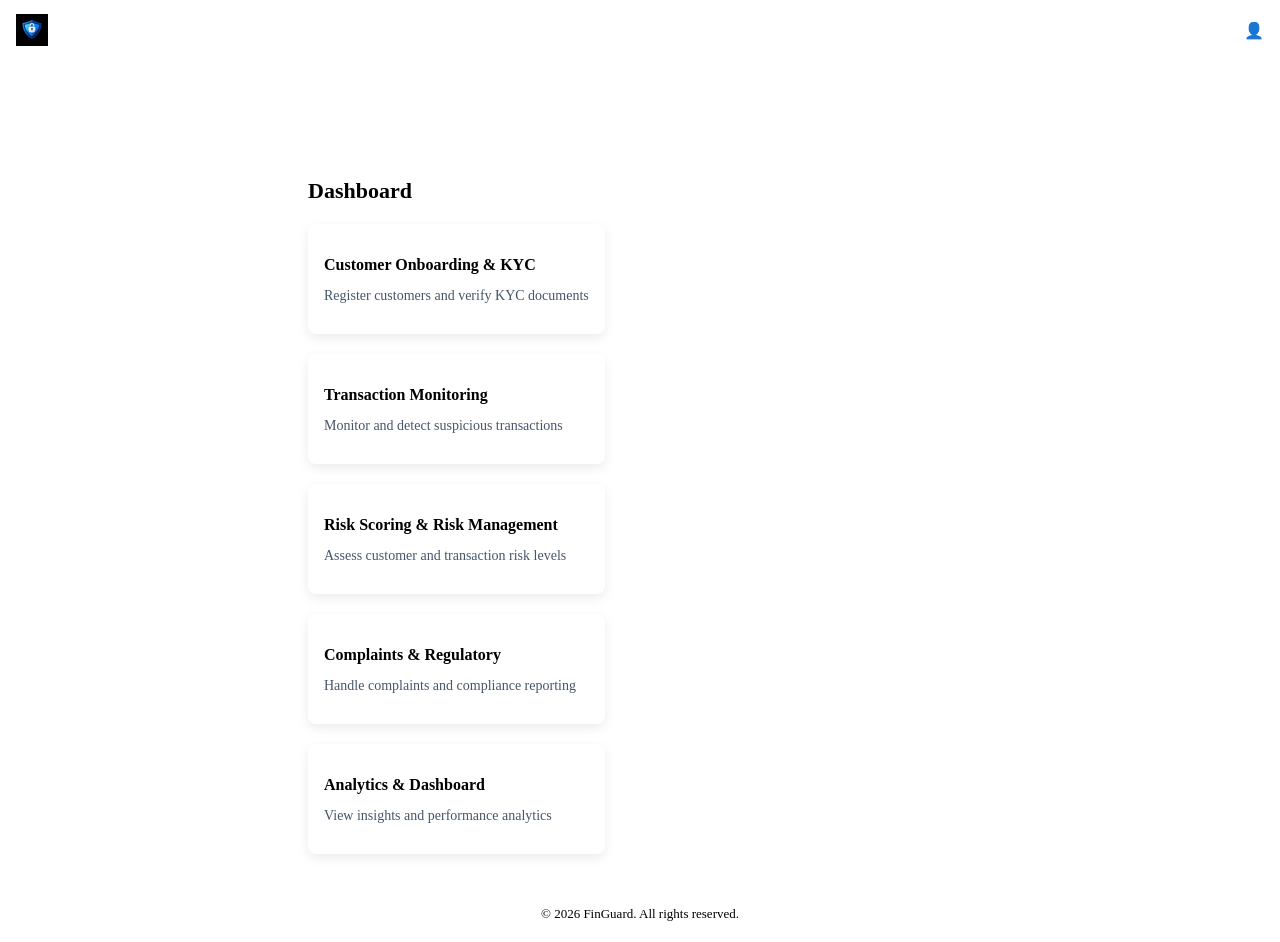
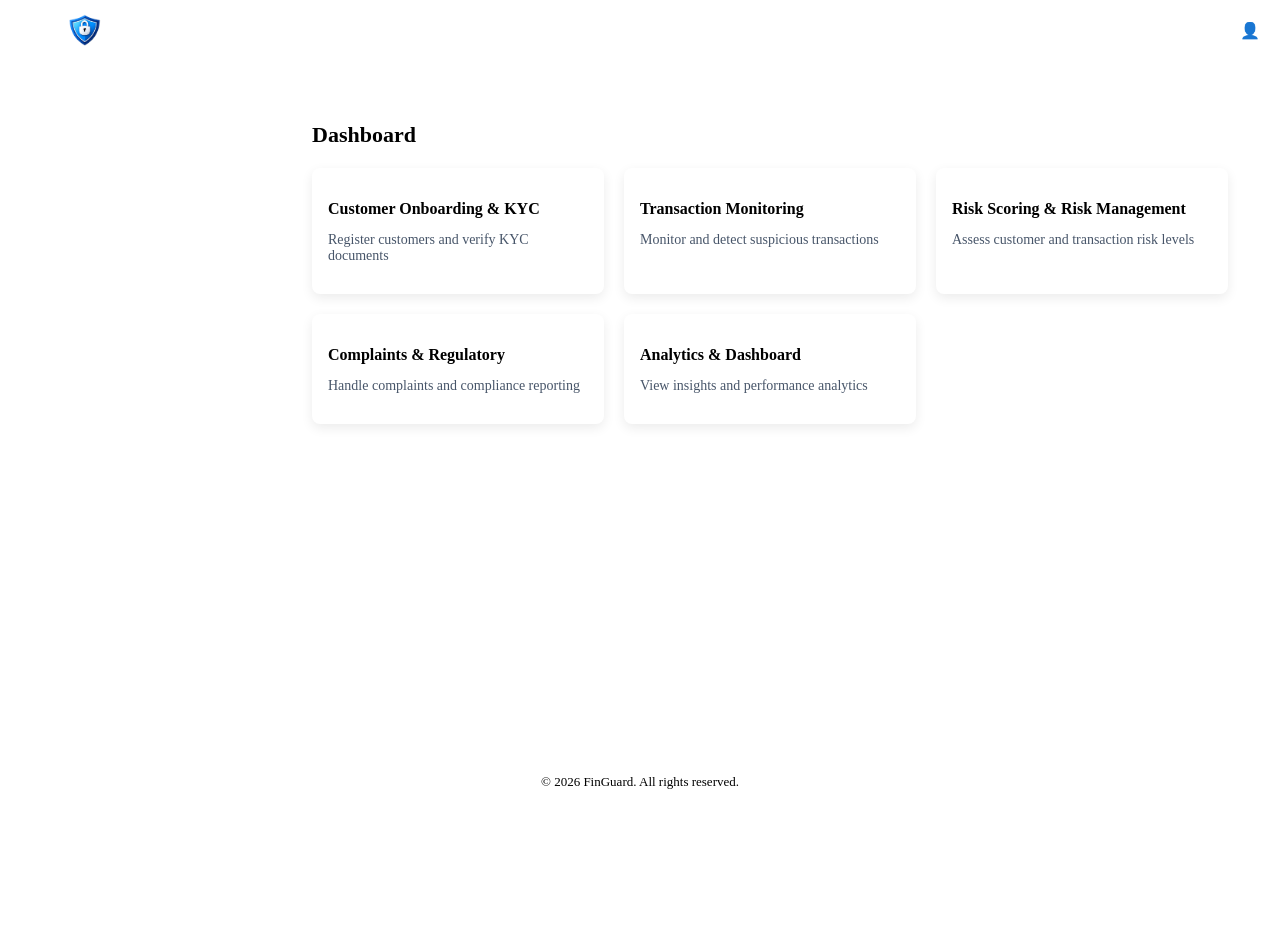
Before and after one commit to Gayathri-8093/FINGUARD, an Angular app: page /banker/dashboard in a window 1280 px wide. After the commit the page ends 868 px from the top, so only its background shows below. Built offline with nearby package versions, Linux system fonts and the light colour scheme.

Commit message:
add logo and change the dashboard

```diff
--- a/src/app/banker/banker-layout/banker-layout.css
+++ b/src/app/banker/banker-layout/banker-layout.css
@@ -4,40 +4,9 @@
   min-height: 100vh;
 }
 
-/* Wrap sidebar + content */
-.layout-wrapper {
-  display: flex;
-  min-height: calc(100vh - 60px); /* header height */
-  margin-top: 60px;
+.main-content {
+  margin-top: 60px;       /* header height */
+  margin-left: 260px;     /* sidebar width */
+  padding: 24px;
+  background-color: var(--container-background);
 }
-
-/* Main content area */
-.banker-body {
-  margin-top: 60px;           /* height of header */
-  margin-left: 260px;         /* width of sidebar */
-  min-height: calc(100vh - 120px);
-  padding: 20px;
-  background: #f8fafc;
-}
-
-/* When sidebar is hidden (optional later) */
-.sidebar-closed .banker-body {
-  margin-left: 0;
-}
-
-.main-content {
-  margin-top: 60px;
-  padding: 20px;
-  transition: margin-left 0.3s ease;
-}
-
-/* Desktop spacing */
-@media (min-width: 1024px) {
-  .main-content {
-    margin-left: 260px;
-  }
-
-  .main-content.expanded {
-    margin-left: 0;
-  }
-}
--- a/src/app/banker/banker-layout/banker-layout.html
+++ b/src/app/banker/banker-layout/banker-layout.html
@@ -1,11 +1,9 @@
 <app-header></app-header>
 
-<div class="layout-wrapper">
   <app-sidebar [isOpen]="isSidebarOpen"></app-sidebar>
 
   <main class="main-content" [class.expanded]="!isSidebarOpen">
     <router-outlet></router-outlet>
   </main>
-</div>
 
 <app-footer></app-footer>
--- a/src/app/banker/banker-layout/banker-layout.ts
+++ b/src/app/banker/banker-layout/banker-layout.ts
@@ -14,7 +14,7 @@ import { Sidebar } from '../../shared/sidebar/sidebar';
   styleUrl: './banker-layout.css',
 })
 export class BankerLayout implements OnInit, OnDestroy{
-  isSidebarOpen = false;
+   isSidebarOpen = false;
   private routerSub!: Subscription;
 
   constructor(
@@ -23,21 +23,15 @@ export class BankerLayout implements OnInit, OnDestroy{
   ) {}
 
   ngOnInit() {
-    // Sync sidebar open state
+    // Listen to sidebar open/close
     this.uiStateService.sidebarOpen$
       .subscribe(open => this.isSidebarOpen = open);
 
-    // Handle route-based sidebar behavior
+    // Close sidebar on route change
     this.routerSub = this.router.events
       .pipe(filter(event => event instanceof NavigationEnd))
-      .subscribe((event: NavigationEnd) => {
-        if (event.urlAfterRedirects === '/banker/dashboard') {
-          // ✅ Auto-open sidebar ONLY on dashboard
-          this.uiStateService.openSidebar();
-        } else {
-          // ❌ Close sidebar on all other pages
-          this.uiStateService.closeSidebar();
-        }
+      .subscribe(() => {
+        this.uiStateService.closeSidebar();
       });
   }
 
--- a/src/app/login-page/login-page.css
+++ b/src/app/login-page/login-page.css
@@ -54,3 +54,6 @@ button:hover {
     border-radius: 16px;
     margin-bottom: 10px;
 }
+img{
+  height: 90px;
+}
--- a/src/app/login-page/login-page.html
+++ b/src/app/login-page/login-page.html
@@ -1,6 +1,6 @@
 <div class="login-container">
 <div class="login-card">
-    <img src="public/images/Image.jpg" alt="FinGuard Logo" class="logo"/>
+<img src="assets/logotoo.png" alt="FinGuard Logo" class="logo"/>
 <h2>FinGuard</h2>
 <p class="subtitle">Fraud Detection & Risk Management System</p>
 <input
--- a/src/app/shared/footer/footer.css
+++ b/src/app/shared/footer/footer.css
@@ -1,7 +1,11 @@
 .footer {
   background-color: var(--grey-very-light);
   color: var(--grey-very-dark);
+  position: fixed;
+  left: 0; bottom: 0;
   text-align: center;
-  padding: 12px;
+  padding: 10px 0;
+  width: 100%;
   font-size: 13px;
+  margin-top: 40px;
 }
--- a/src/app/shared/header/header.css
+++ b/src/app/shared/header/header.css
@@ -1,15 +1,18 @@
 .app-header {
-   position: fixed;
+  position: fixed;
   top: 0;
   left: 0;
   right: 0;
+
   height: 60px;
   background-color: var(--primary);
   color: white;
+
   display: flex;
   justify-content: space-between;
   align-items: center;
-  padding: 0 16px;
+
+  padding: 0 20px;
   z-index: 1000;
 }
 
@@ -27,22 +30,14 @@
   cursor: pointer;
 }
 
-@media (min-width: 1024px) {
-  .hamburger{
-    display: none;
-  }
-}
-
 .brand {
   display: flex;
   align-items: center;
   gap: 8px;
-  cursor: pointer;
 }
 
 .logo {
   height: 32px;
-  max-width: 100%;
 }
 
 .title {
@@ -52,12 +47,6 @@
 
 .right-section {
   position: relative;
-}
-
-@media (max-width: 768px) {
-  .title {
-    display: none;
-  }
 }
 
 .user-info {
--- a/src/app/shared/header/header.html
+++ b/src/app/shared/header/header.html
@@ -3,19 +3,19 @@
     <button class="hamburger" (click)="toggleSidebar()">☰</button>
 
     <div class="brand" (click)="goToDashboard()">
-      <img src="assets/logo.jpg" alt="FinGuard Logo" class="logo" />
+      <img src="assets/logotoo.png" alt="FinGuard Logo" class="logo" />
       <span class="title">FinGuard</span>
     </div>
   </div>
 
   <div class="right-section">
     <div class="user-info" (click)="toggleProfile()">
-      <span class="user-name">John Doe | ABC Bank</span>
+      <span class="user-name">John Doe</span>
       <span class="user-icon">👤</span>
     </div>
 
     <div class="profile-menu" *ngIf="showProfile">
-      <p class="email">john.doe@abcbank.com</p>
+      <p class="email">banker@finguard.com</p>
       <p class="role">Banker</p>
       <button class="logout-btn" (click)="logout()">Logout</button>
     </div>
--- a/src/app/shared/sidebar/sidebar.css
+++ b/src/app/shared/sidebar/sidebar.css
@@ -1,23 +1,21 @@
 .sidebar {
+  position: fixed;
+  top: 60px; /* below header */
+  left: -260px;
+
   width: 260px;
+  height: calc(100vh - 60px);
+
   background-color: var(--primary);
   color: white;
-  transition: transform 0.3s ease;
 
-  /* mobile default */
-  transform: translateX(-100%);
+  padding: 20px;
+  transition: left 0.3s ease;
+  z-index: 999;
 }
 
-/* OPEN STATE */
 .sidebar.open {
-  transform: translateX(0);
-}
-
-/* DESKTOP: sidebar visible by default */
-@media (min-width: 1024px) {
-  .sidebar {
-    transform: translateX(0);
-  }
+  left: 0;
 }
 
 .sidebar nav {
```
Also changed, not shown: src/assets/another.png (added), src/assets/logotoo.png (added).
